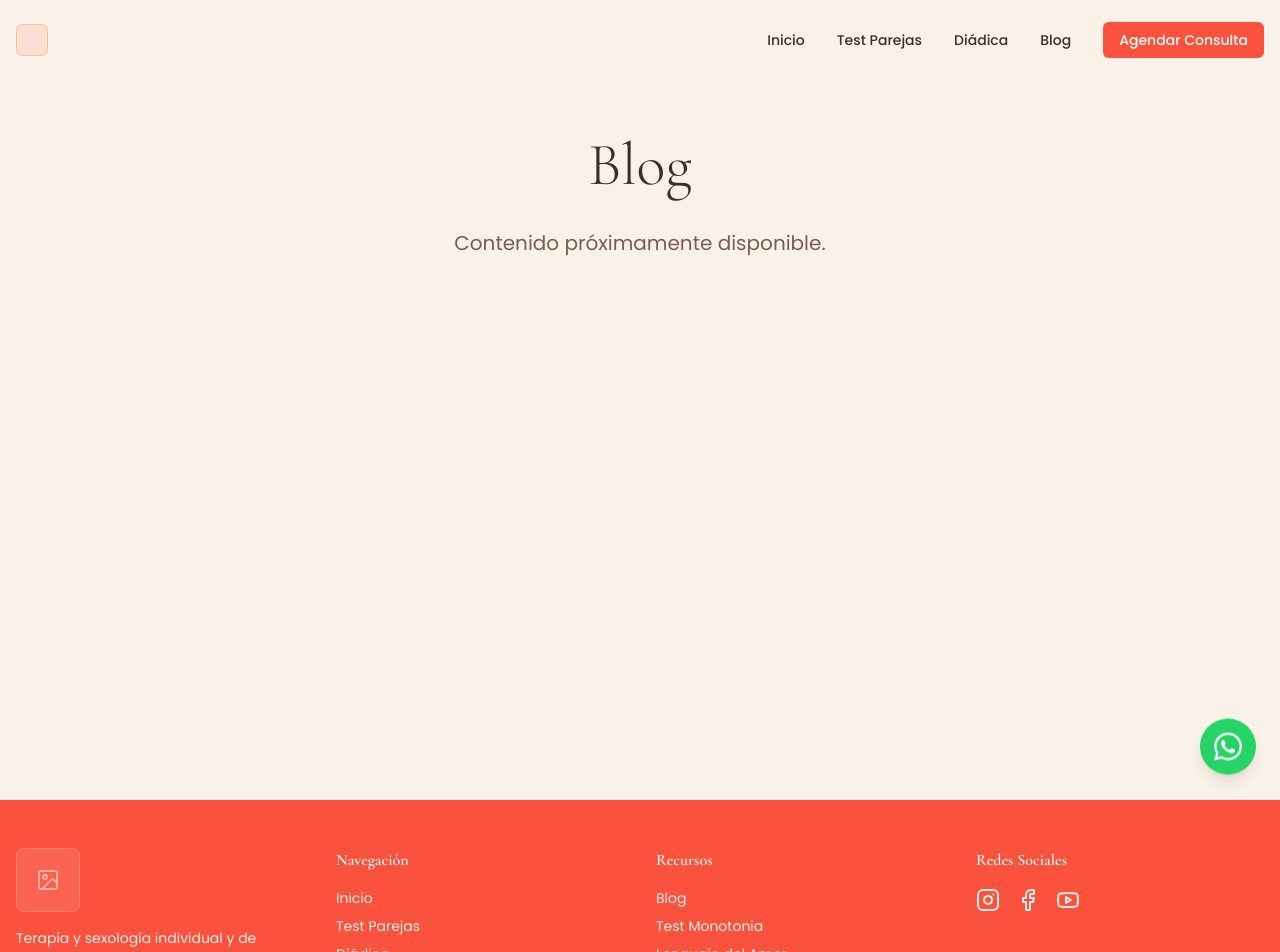
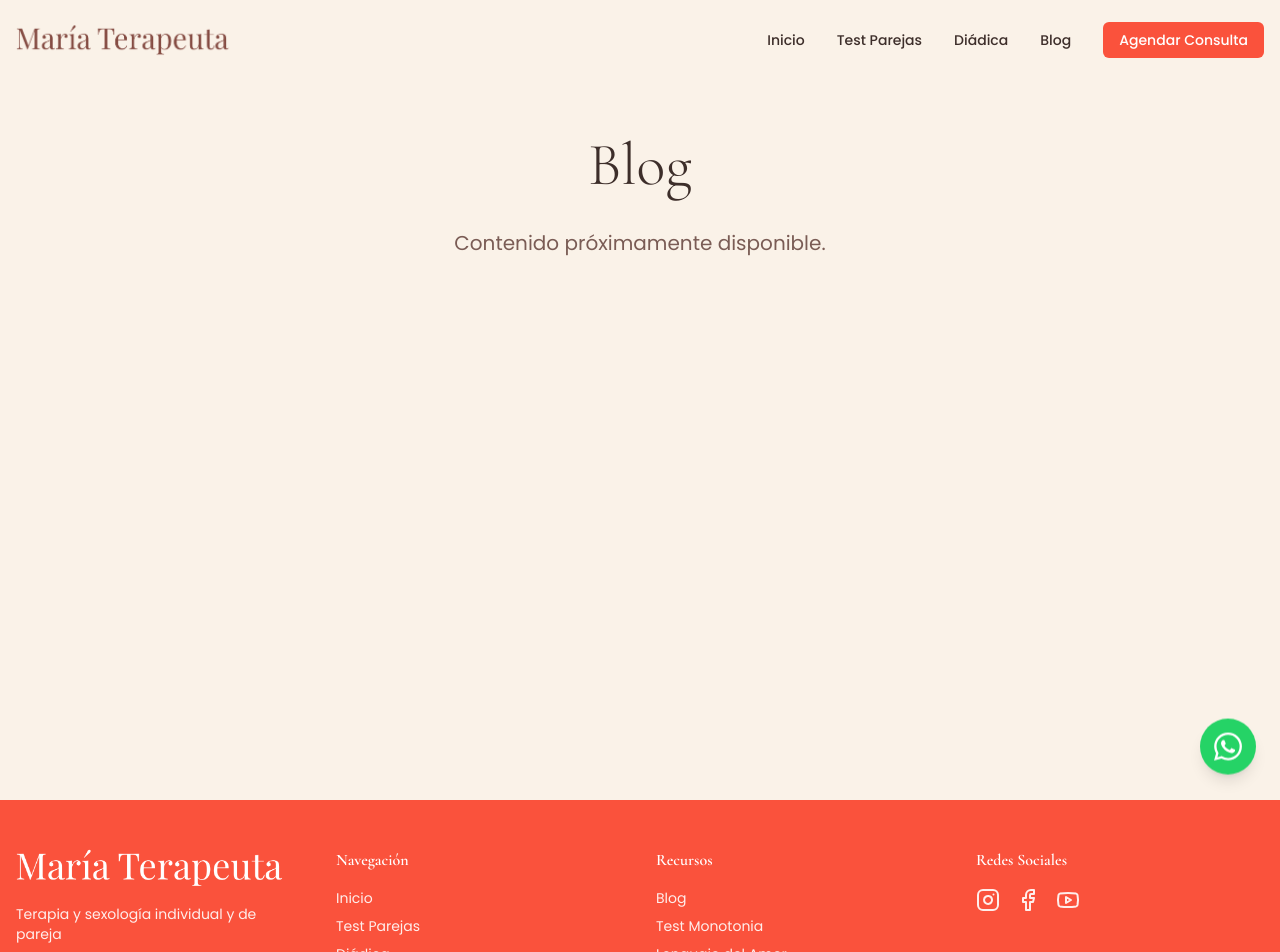
Before and after one commit to bernialabs/maria-terapeuta, a Next.js app: page /blog in a window 1280 px wide. Shown: the top 952 px of the page. Built offline with nearby package versions, Linux system fonts and the light colour scheme.

Commit message:
Upload logo and hero images

```diff
--- a/components/footer.tsx
+++ b/components/footer.tsx
@@ -8,28 +8,17 @@ export default function Footer({ variant = "default" }: { variant?: "default" |
         <div className="grid md:grid-cols-4 gap-8 mb-8">
           <div>
             {variant === "diadica" ? (
-              <div className="h-12 w-32 rounded-lg bg-primary-foreground/10 border border-primary-foreground/20 flex items-center justify-center mb-4">
-                <span className="sr-only">{"Logo Diádica"}</span>
-              </div>
+              <img
+                src="/images/logo_diadica_completo.png"
+                alt="Logo Diádica"
+                className="h-10 w-auto mb-4 brightness-0 invert"
+              />
             ) : (
-              <div className="w-16 h-16 rounded-lg bg-primary-foreground/10 border border-primary-foreground/20 flex items-center justify-center mb-4">
-                <svg
-                  xmlns="http://www.w3.org/2000/svg"
-                  width="24"
-                  height="24"
-                  viewBox="0 0 24 24"
-                  fill="none"
-                  stroke="currentColor"
-                  strokeWidth="1.5"
-                  strokeLinecap="round"
-                  strokeLinejoin="round"
-                  className="opacity-60"
-                >
-                  <rect width="18" height="18" x="3" y="3" rx="2" ry="2" />
-                  <circle cx="9" cy="9" r="2" />
-                  <path d="m21 15-3.086-3.086a2 2 0 0 0-2.828 0L6 21" />
-                </svg>
-              </div>
+              <img
+                src="/images/logo_maria_terapeuta.png"
+                alt="María Terapeuta"
+                className="h-10 w-auto mb-4 brightness-0 invert"
+              />
             )}
             <p className="text-sm opacity-90">{"Terapia y sexología individual y de pareja"}</p>
           </div>
--- a/components/header.tsx
+++ b/components/header.tsx
@@ -31,18 +31,20 @@ export default function Header({ variant = "default" }: { variant?: "default" |
       <div className="container mx-auto px-4">
         <div className="flex items-center justify-between h-20">
           {variant === "diadica" ? (
-            <Link
-              href="/diadica"
-              className="h-8 w-24 rounded-md bg-muted border border-border flex items-center justify-center"
-            >
-              <span className="sr-only">{"Logo Diádica"}</span>
+            <Link href="/diadica">
+              <img
+                src="/images/logo_diadica_completo.png"
+                alt="Logo Diádica"
+                className="h-10 w-auto"
+              />
             </Link>
           ) : (
-            <Link
-              href="/"
-              className="w-8 h-8 rounded-md bg-muted border border-border flex items-center justify-center"
-            >
-              <span className="sr-only">Logo</span>
+            <Link href="/">
+              <img
+                src="/images/logo_maria_terapeuta.png"
+                alt="María Terapeuta"
+                className="h-8 w-auto"
+              />
             </Link>
           )}
 
--- a/components/hero.tsx
+++ b/components/hero.tsx
@@ -55,23 +55,12 @@ export default function Hero() {
                   className="w-full h-full object-cover"
                 />
               </div>
-              <div className="absolute -bottom-6 -left-6 w-[38%] aspect-[4/3] rounded-xl overflow-hidden bg-muted border border-border shadow-lg flex items-center justify-center">
-                <svg
-                  xmlns="http://www.w3.org/2000/svg"
-                  width="32"
-                  height="32"
-                  viewBox="0 0 24 24"
-                  fill="none"
-                  stroke="currentColor"
-                  strokeWidth="1.5"
-                  strokeLinecap="round"
-                  strokeLinejoin="round"
-                  className="text-muted-foreground"
-                >
-                  <rect width="18" height="18" x="3" y="3" rx="2" ry="2" />
-                  <circle cx="9" cy="9" r="2" />
-                  <path d="m21 15-3.086-3.086a2 2 0 0 0-2.828 0L6 21" />
-                </svg>
+              <div className="absolute -bottom-6 -left-6 w-[38%] aspect-[4/3] rounded-xl overflow-hidden shadow-lg">
+                <img
+                  src="/images/recomendacion_hero.png"
+                  alt="Reseña de Xavier: 5.0 estrellas - Lo mejor que me ha pasado es recibir su ayuda"
+                  className="w-full h-full object-cover"
+                />
               </div>
             </div>
           </div>
```
Also changed, not shown: public/images/logo_maria_terapeuta.png, public/images/recomendacion_hero.png (added).
